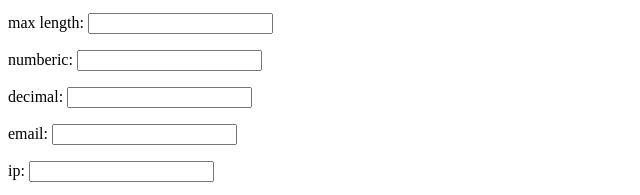
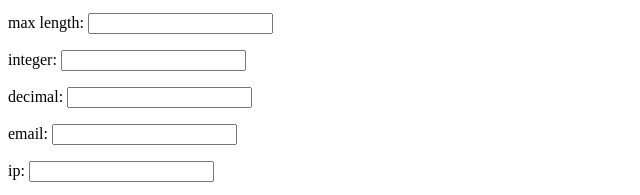
Before and after one commit to lvniao11235/lv-validate, a plain HTML site: page index.html in a window 1280 px wide. Shown: the part 232-427 px from the top of the page, 0-640 px from the left. Drawn offline with Linux system fonts and the light colour scheme.

Commit message:
修改readme

```diff
--- a/index.html
+++ b/index.html
@@ -20,7 +20,7 @@
 	<!---->
 	<p>min length: <input type="text" class="validate minLength" min_length="5" name="min_length"/><span class="error">*</span></p>
 	<p>max length: <input type="text" class="validate maxLength" max_length="10" name="max_length"/><span class="error">*</span></p>
-	<p>numberic: <input type="text" class="validate integer" name="numberic_text"/><span class="error">*</span></p>
+	<p>integer: <input type="text" class="validate integer" name="integer_text"/><span class="error">*</span></p>
 	<p>decimal: <input type="text" class="validate decimal" name="decimal_text"/><span class="error">*</span></p>
 	<p>email: <input type="text" class="validate email" name="email_text"/><span class="error">*</span></p>
 	<p>ip: <input type="text" class="validate ip" name="ip_text"/><span class="error">*</span></p>
```
Also changed, not shown: 1 other file.
